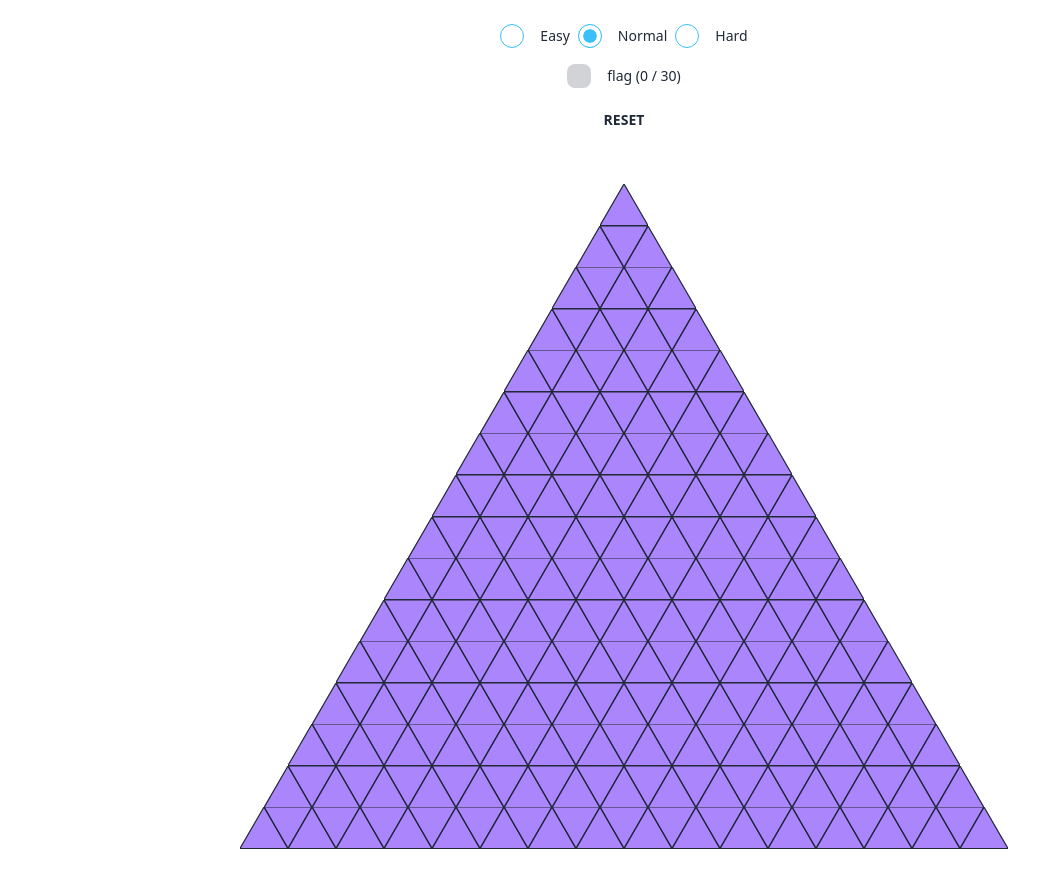
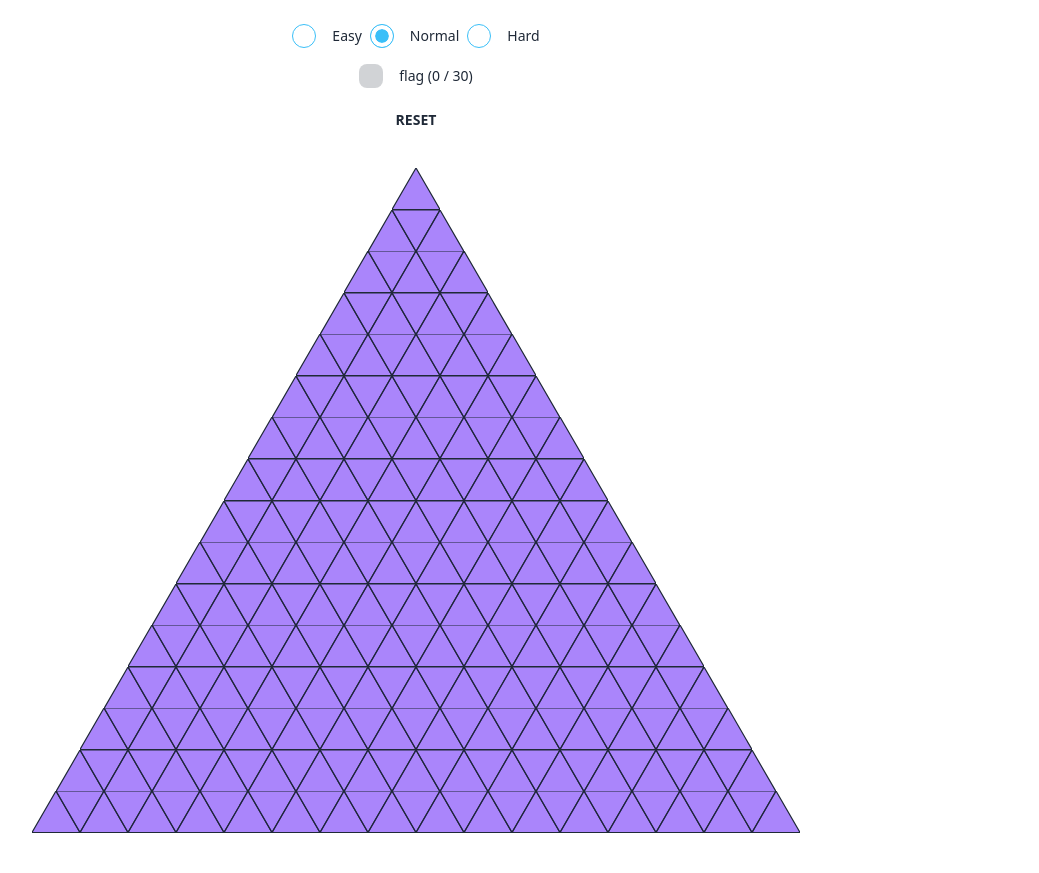
Before and after one commit to laddge/tri-minesweeper, a Vue app: page / in a window 1280 px wide. Shown: the whole page, without its empty margins (16-1055 px from the left). Built offline with nearby package versions, Linux system fonts and the light colour scheme.

Commit message:
improve ui

```diff
--- a/src/App.vue
+++ b/src/App.vue
@@ -9,6 +9,7 @@
 </script>
 
 <template>
+  <div :style="`width: ${(size + 2) * 3}rem;`">
     <div class="form-control w-fit mx-auto mt-4">
       <div class="flex flex-wrap">
         <label class="cursor-pointer label">
@@ -35,11 +36,12 @@
     <div v-if="cleared" class="my-4 text-center text-success text-xl">
       Clear!!
     </div>
-  <div class="overflow-auto">
-    <div class="mx-auto my-6 px-6" :style="`width: calc(${size} * 3rem + 3rem);`">
+    <div :style="`width: ${(size + 2) * 3}rem;`">
+      <div class="mx-auto my-6 px-6">
         <div class="flex flex-wrap justify-center">
           <Triangle v-for="_, i in Array(size ** 2)" :n="i + 1" />
         </div>
       </div>
     </div>
+  </div>
 </template>
```
Lines whose indentation alone changed are shown as unchanged.
